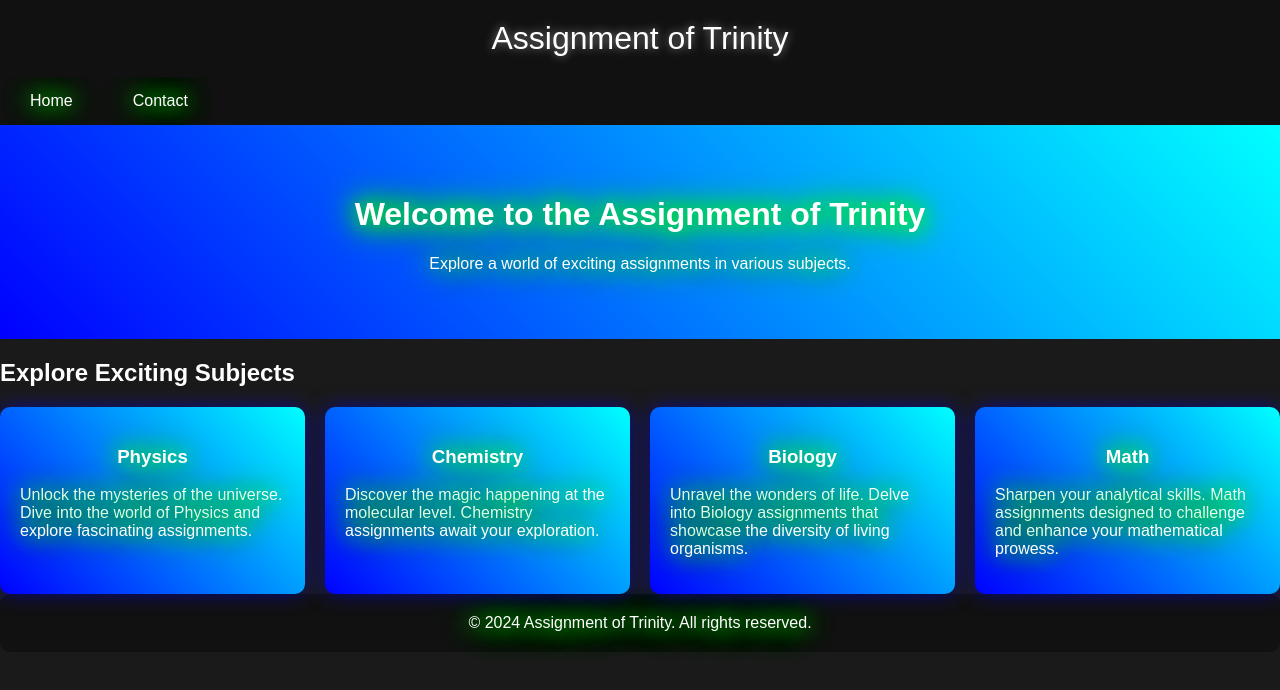
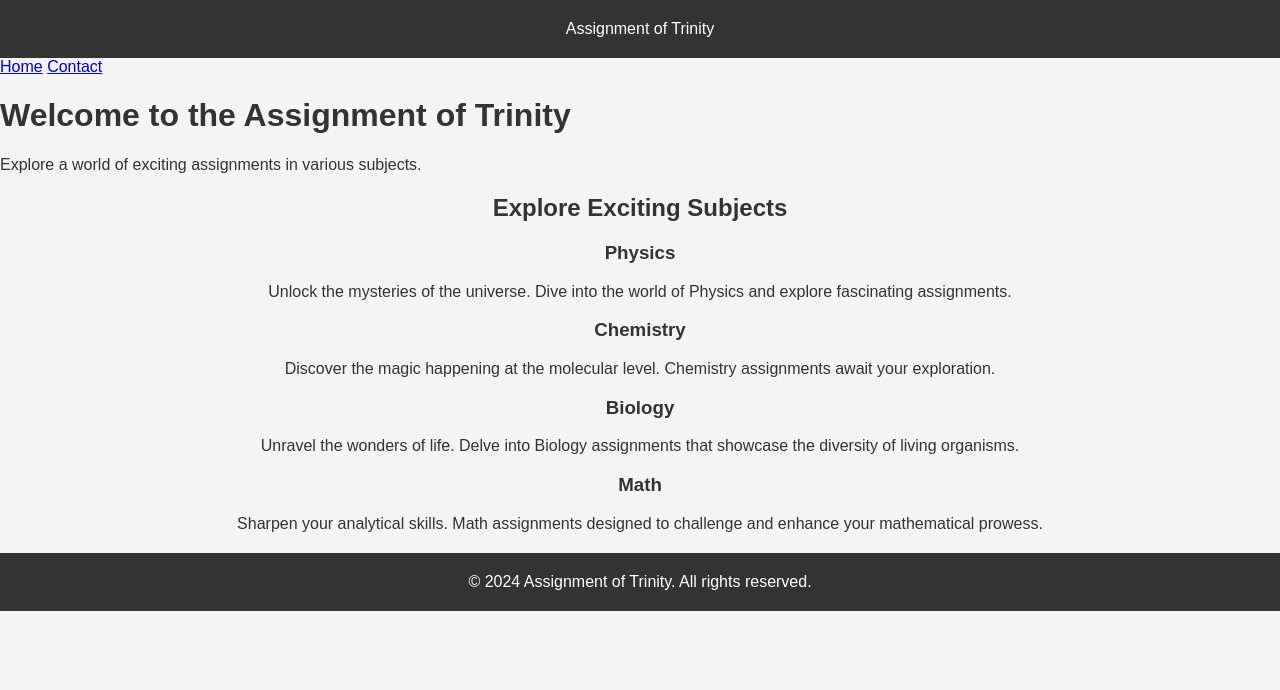
Before and after one commit to assignmentstrinity/class11, a plain HTML site: page index.html in a window 1280 px wide. Drawn offline with Linux system fonts and the light colour scheme.

Commit message:
Update styles.css

```diff
--- a/styles.css
+++ b/styles.css
@@ -2,136 +2,57 @@ body {
     font-family: 'Arial', sans-serif;
     margin: 0;
     padding: 0;
-  background: #1a1a1a;
-  color: white;
+    background-color: #f4f4f4; /* Light gray background */
+    color: #333; /* Dark text color */
     overflow-x: hidden;
 }
 
 header {
-  background-color: #111;
+    background-color: #333; /* Dark gray header */
     color: white;
     padding: 20px;
     text-align: center;
-  font-size: 2em;
-  text-shadow: 0 0 10px rgba(255, 255, 255, 0.5);
 }
 
-nav {
-  background-color: #111;
-  box-shadow: 0px 3px 5px rgba(0, 0, 0, 0.2);
-  overflow: hidden;
+section {
+    text-align: center;
+    margin: 20px;
 }
 
-nav a {
-  float: left;
-  color: #fff;
-  text-decoration: none;
-  padding: 15px 20px;
-  margin: 0 10px;
+button {
+    margin: 10px;
+    padding: 15px 30px;
+    background-color: #555; /* Darker gray button */
+    color: white;
+    border: none;
     border-radius: 5px;
-  transition: background-color 0.3s;
-  animation: neonGlow 1s ease-in-out infinite alternate;
+    cursor: pointer;
+    transition: background-color 0.3s, box-shadow 0.3s;
 }
 
-nav a:hover {
-  background-color: #555;
+button:hover {
+    background-color: #777; /* Slightly lighter gray on hover */
+    box-shadow: 0 0 10px rgba(0, 0, 0, 0.2);
 }
 
-@keyframes neonGlow {
-  from {
-      text-shadow: 0 0 10px rgba(0, 255, 0, 0.8), 0 0 20px rgba(0, 255, 0, 0.8), 0 0 30px rgba(0, 255, 0, 0.8);
-  }
-  to {
-      text-shadow: 0 0 20px rgba(0, 255, 0, 1), 0 0 30px rgba(0, 255, 0, 1), 0 0 40px rgba(0, 255, 0, 1);
-  }
-}
-
-.hero {
-  background: linear-gradient(45deg, #00f, #0ff);
-  color: white;
-  text-align: center;
-  padding: 50px 0;
-  margin-bottom: 20px;
-  animation: neonGlow 1s ease-in-out infinite alternate;
-}
-
-.subject-container {
-  display: flex;
-  flex-wrap: wrap;
-  gap: 20px;
-  justify-content: center;
-  animation: neonGlow 1s ease-in-out infinite alternate;
-}
-
-.subject {
-  flex: 1;
-  padding: 20px;
-  background: linear-gradient(45deg, #00f, #0ff);
-  color: white;
-  border-radius: 10px;
-  text-align: center;
-  cursor: pointer;
-  transition: background 0.3s, box-shadow 0.3s;
-  box-shadow: 0 0 20px rgba(0, 0, 255, 0.5);
-  position: relative;
-  overflow: hidden;
-  animation: neonGlow 1s ease-in-out infinite alternate;
-}
-
-.subject:hover {
-  background: linear-gradient(45deg, #00a, #0aa);
-  box-shadow: 0 0 30px rgba(0, 0, 255, 1);
-}
-
-.subject::before {
-  content: '';
-  position: absolute;
-  top: 0;
-  left: 0;
-  width: 100%;
-  height: 100%;
-  background: linear-gradient(45deg, rgba(255, 255, 255, 0.1), rgba(255, 255, 255, 0.5));
-  opacity: 0;
-  transition: opacity 0.3s;
-}
-
-.subject:hover::before {
-  opacity: 1;
-}
-
-.subject-details {
-  text-align: left;
-  margin-top: 10px;
+button span.not-available {
+    font-weight: bold;
+    color: #ff4d4d; /* Red for not available text */
 }
 
 footer {
     text-align: center;
     padding: 20px;
-  background-color: #111;
+    background-color: #333; /* Dark gray footer */
     color: white;
-  border-radius: 10px;
-  animation: neonGlow 1s ease-in-out infinite alternate;
 }
 
-.terms-and-conditions {
-  margin-top: 30px;
-  padding: 20px;
-  background-color: rgba(255, 255, 255, 0.1);
-  border-radius: 10px;
-  box-shadow: 0 0 20px rgba(0, 0, 0, 0.3);
-  animation: neonGlow 1s ease-in-out infinite alternate;
+/* Optional: Add a hover effect for the footer */
+footer:hover {
+    background-color: #555; /* Slightly lighter gray on hover */
 }
 
-@media screen and (max-width: 768px) {
-  nav a {
-      float: none;
-      display: block;
-      text-align: center;
-      width: 100%;
-      box-sizing: border-box;
+/* Simple transition on hover */
+button:hover, button:hover span.not-available {
+    transition: background-color 0.3s, box-shadow 0.3s;
 }
-
-  .subject {
-      flex: 100%;
-  }
-}
```
Lines whose indentation alone changed are shown as unchanged.
